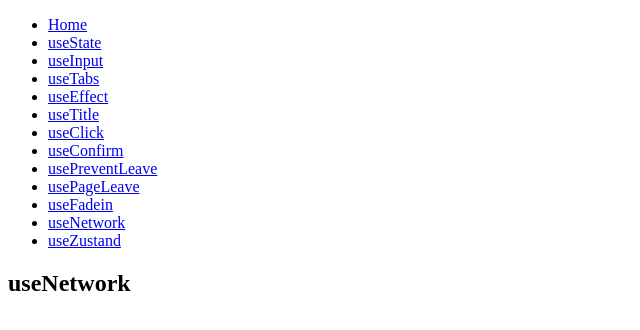
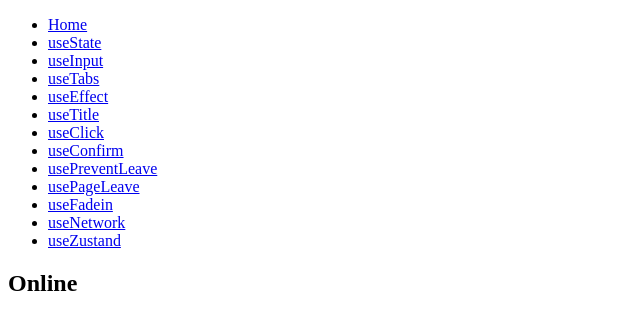
Before and after one commit to WilleLee/react-hooks-practice, a React (Create React App) app: page /hooks/use-network in a window 1280 px wide. Shown: the top 330 px of the page, without its empty margins (0-640 px from the left). Built offline with nearby package versions, Linux system fonts and the light colour scheme.

Commit message:
add useNetwork

```diff
--- /dev/null
+++ b/src/hooks/useNetwork.js
@@ -0,0 +1,22 @@
+import { useEffect, useState } from "react";
+
+const useNetwork = (onChange) => {
+  const [status, setStatus] = useState(navigator.onLine);
+  useEffect(() => {
+    const handler = () => {
+      setStatus(navigator.onLine);
+      if (typeof onChange === "function") {
+        onChange(navigator.onLine);
+      }
+    };
+    window.addEventListener("online", handler);
+    window.addEventListener("offline", handler);
+    return () => {
+      window.removeEventListener("online", handler);
+      window.removeEventListener("offline", handler);
+    };
+  }, [onChange, status]);
+  return status;
+};
+
+export default useNetwork;
--- a/src/routes/UseNetworkHook.js
+++ b/src/routes/UseNetworkHook.js
@@ -1,7 +1,13 @@
+import useNetwork from "../hooks/useNetwork";
+
 const UseNetworkHook = () => {
+  const onChangeNetwork = (onLine) => {
+    onLine ? console.log("you are online") : console.log("you are offline");
+  };
+  const onLineStatus = useNetwork(onChangeNetwork);
   return (
     <section>
-      <h1>useNetwork</h1>
+      <h1>{onLineStatus ? "Online" : "Offline"}</h1>
     </section>
   );
 };
```
